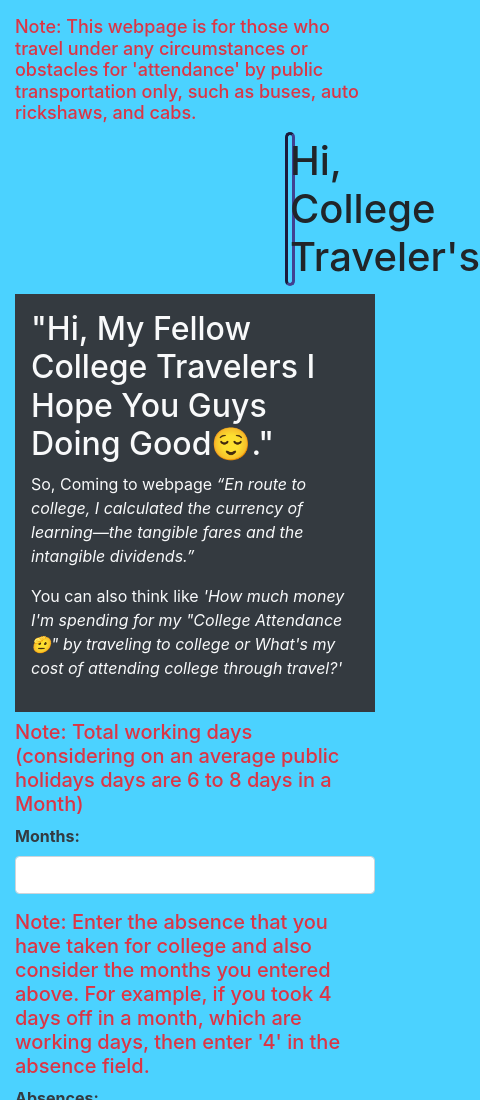
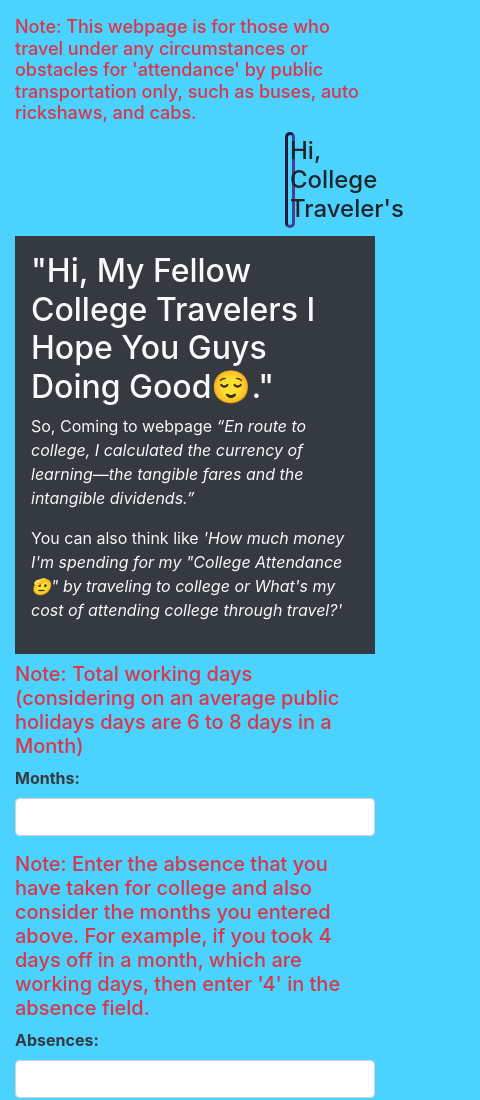
Before and after one commit to bala9618/Imbala82, a plain HTML site: page index.html in a window 390 px wide. Shown: the top 1100 px of the page, 480 px wide, since content can reach past the window. Drawn offline with nearby package versions, Linux system fonts and the light colour scheme.

Commit message:
Update index.html

```diff
--- a/index.html
+++ b/index.html
@@ -22,12 +22,21 @@
             background-color: #495057;
             color: #f8f9fa;
         }
+        @media (max-width: 768px) {
+            .inset {
+                margin-left: 10px;
+                margin-right: 10px;
+            }
+            h1 {
+                font-size: 1.5rem;
+            }
+        }
     </style>
 </head>
 <body>
     <div class="container mt-3">
-        <h2 class="text-danger" style="font-size: large;" >Note: This webpage is for those who travel under any circumstances or obstacles for 'attendance' by public transportation only, such as buses, auto rickshaws, and cabs.</h2>
-        <h1 class="inset text-center text-dark-purple my-2" style="margin-left: 270px; margin-right: 260px; " >Hi, College Traveler's</h1>
+        <h2 class="text-danger" style="font-size: large;">Note: This webpage is for those who travel under any circumstances or obstacles for 'attendance' by public transportation only, such as buses, auto rickshaws, and cabs.</h2>
+        <h1 class="inset text-center text-dark-purple my-2" style="margin-left: 270px; margin-right: 260px;; " >Hi, College Traveler's</h1>
         <div class="bg-dark text-light p-3 my-2">
             <h2 class="text-light">"Hi, My Fellow College Travelers I Hope You Guys Doing Good😌."</h2>
             <p class="text-blanchedalmond">So, Coming to webpage <span class="font-italic">“En route to college, I calculated the currency of learning—the tangible fares and the intangible dividends.”</span></p>
```
